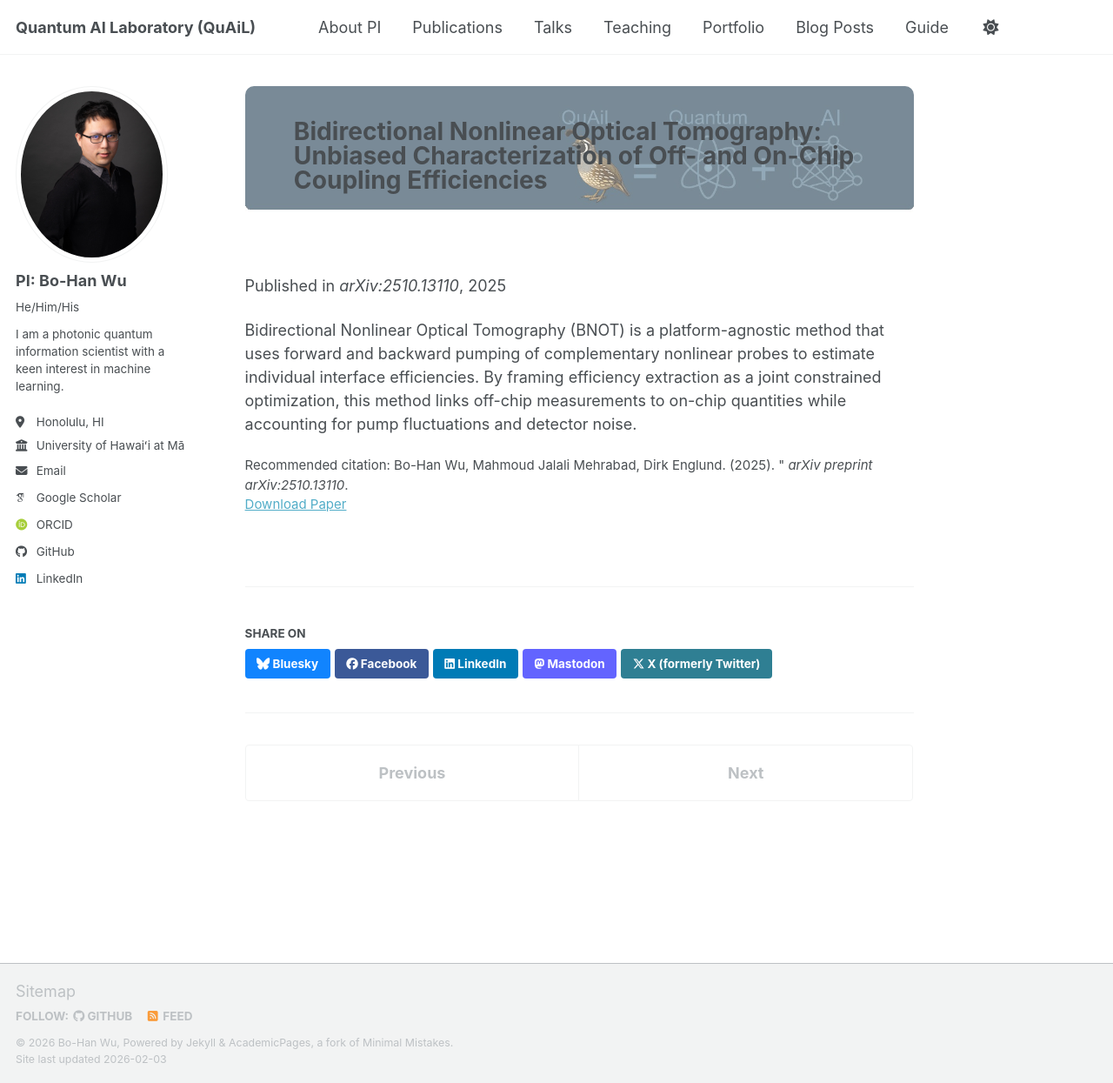
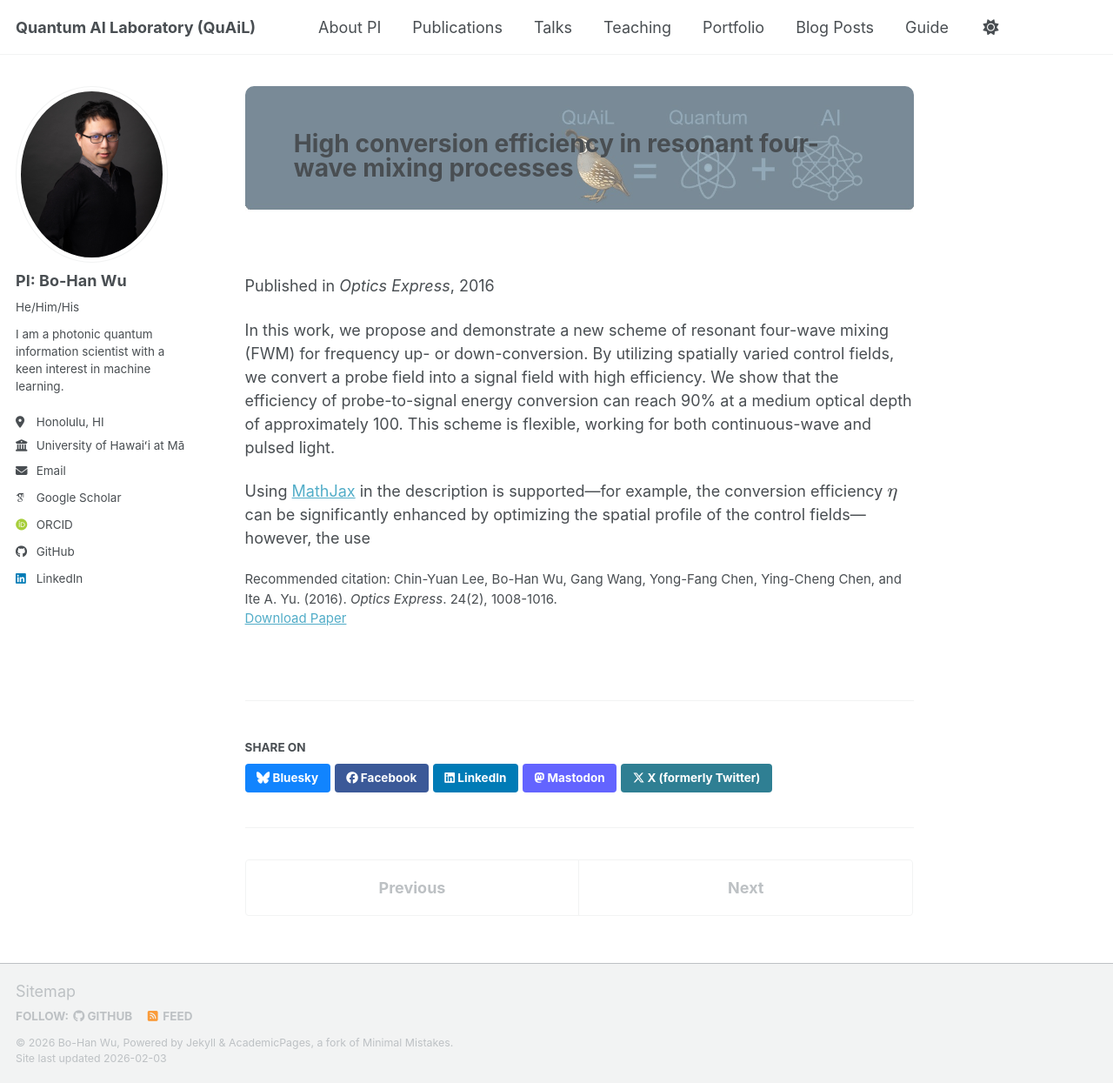
Before and after one commit to go705/go705.github.io, a Jekyll site: the page built from _publications/FWM_Freq_conv.md, in a window 1280 px wide and 1245 px high. Shown: the whole window at 87% size. Built offline with Jekyll 4.4.1, drawn with Linux system fonts in a browser that asks for light colours; some web fonts are replaced; a script bundle is joined from its source files by our own code; library files that are not in the unit come from our copies.

Commit message:
Update FWM_Freq_conv.md

```diff
--- a/_publications/FWM_Freq_conv.md
+++ b/_publications/FWM_Freq_conv.md
@@ -1,13 +1,15 @@
 ---
-title: "Bidirectional Nonlinear Optical Tomography: Unbiased Characterization of Off- and On-Chip Coupling Efficiencies"
+title: "High conversion efficiency in resonant four-wave mixing processes"
 collection: publications
 category: manuscripts
-permalink: /publication/2025-10-14-bidirectional-nonlinear-optical-tomography
-excerpt: 'We present bidirectional nonlinear optical tomography (BNOT), a hardware-compatible metrology that breaks the degeneracy of input and output coupling efficiencies to enable unbiased benchmarking of nonlinear photonic integrated circuits.'
-date: 2025-10-14
-venue: 'arXiv:2510.13110'
-paperurl: 'https://arxiv.org/pdf/2510.13110.pdf'
-citation: 'Bo-Han Wu, Mahmoud Jalali Mehrabad, Dirk Englund. (2025). &quot; <i>arXiv preprint arXiv:2510.13110</i>.'
+permalink: /publication/2016-01-25-high-conversion-efficiency-resonant-fwm
+excerpt: 'This work demonstrates a scheme for resonant four-wave mixing that achieves up to 90% energy conversion efficiency using spatially varied control fields.'
+date: 2016-01-25
+venue: 'Optics Express'
+paperurl: 'https://opg.optica.org/oe/fulltext.cfm?uri=oe-24-2-1008'
+citation: 'Chin-Yuan Lee, Bo-Han Wu, Gang Wang, Yong-Fang Chen, Ying-Cheng Chen, and Ite A. Yu. (2016). <i>Optics Express</i>. 24(2), 1008-1016.'
 ---
 
-Bidirectional Nonlinear Optical Tomography (BNOT) is a platform-agnostic method that uses forward and backward pumping of complementary nonlinear probes to estimate individual interface efficiencies. By framing efficiency extraction as a joint constrained optimization, this method links off-chip measurements to on-chip quantities while accounting for pump fluctuations and detector noise.
+In this work, we propose and demonstrate a new scheme of resonant four-wave mixing (FWM) for frequency up- or down-conversion. By utilizing spatially varied control fields, we convert a probe field into a signal field with high efficiency. We show that the efficiency of probe-to-signal energy conversion can reach 90% at a medium optical depth of approximately 100. This scheme is flexible, working for both continuous-wave and pulsed light.
+
+Using [MathJax](https://www.mathjax.org/) in the description is supported—for example, the conversion efficiency $$\eta$$ can be significantly enhanced by optimizing the spatial profile of the control fields—however, the use
```
